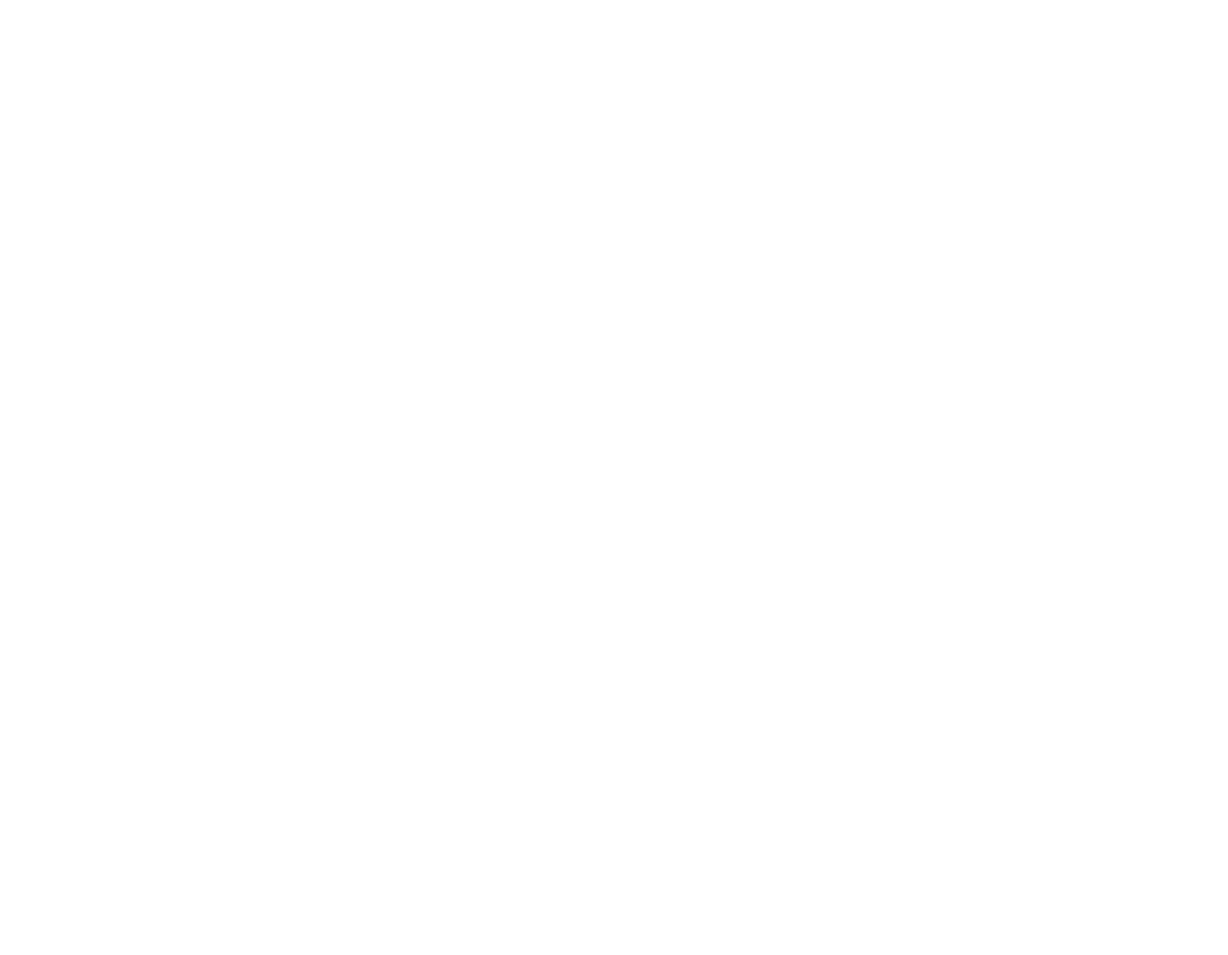
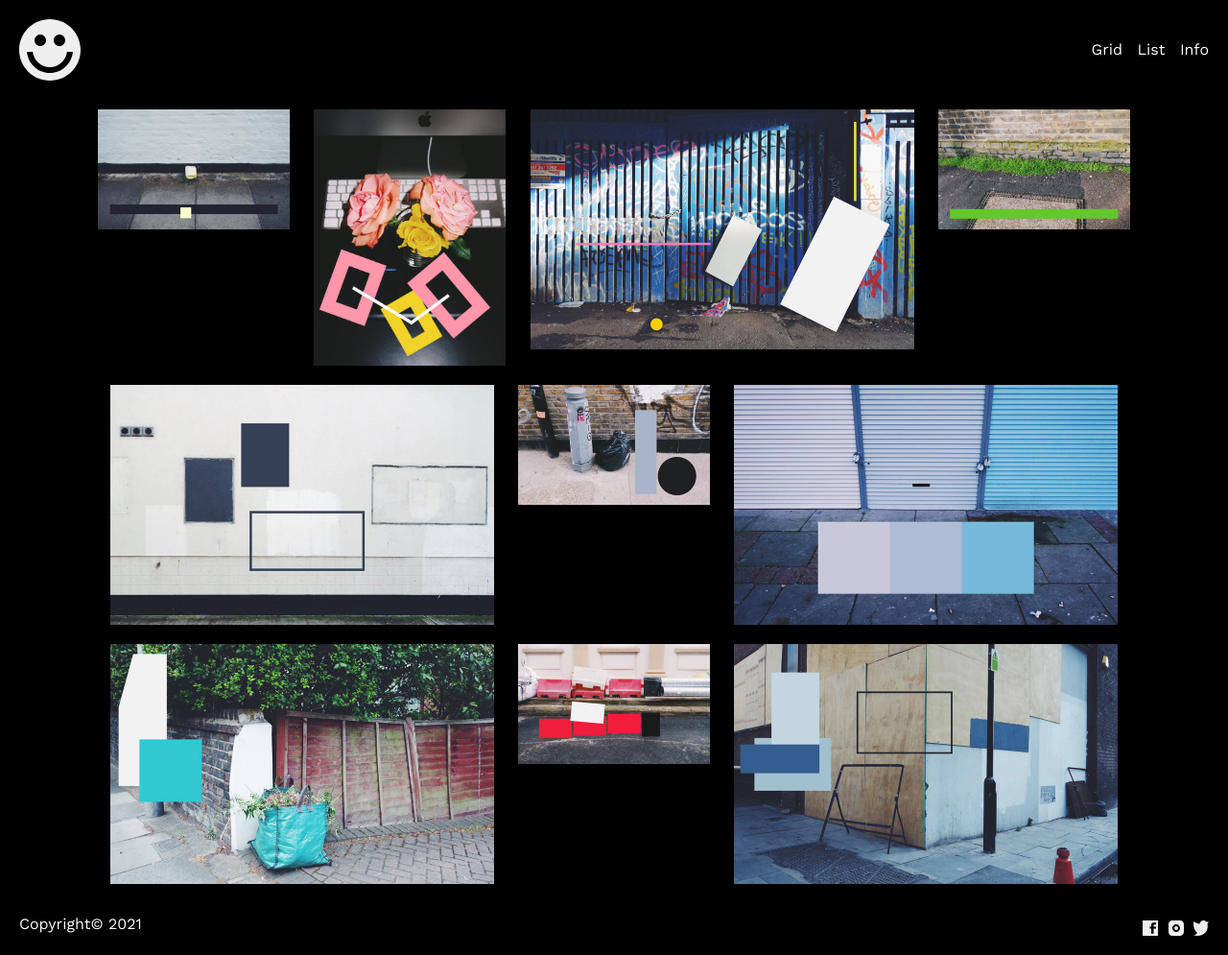
Before and after one commit to piokylo/Boyce, a website: page index.html in a window 1280 px wide. Shown: the whole page at 96% size. Before the commit the page ends 800 px from the top, so only its background shows below. Drawn offline with nearby package versions, Linux system fonts and the light colour scheme.

Commit message:
cool for ryan

```diff
--- a/index.html
+++ b/index.html
@@ -3,11 +3,92 @@
 
 
 <head>
-<meta name="viewport" content="width=device-width, initial-scale=1">
-<title>Boyce</title>
-<link rel="stylesheet" href="style.css">
+    <meta name="viewport" content="width=device-width, initial-scale=1">
+    <title>Boyce</title>
+    <link rel="stylesheet" href="style.css">
 </head>
+
 <body>
+    <header>
+        <h1>
 
+            <img src="img/logo.svg" alt="logo ">
+        </h1>
+        <nav>
+            <a href="grid.htmal" class="selected">Grid</a>
+            <a href="list.html" class="selected" >List</a>
+            <a href="info.html" class="selected">Info</a>
+        </nav>
+
+    </header>
+    <section class="photos">
+
+        <div class="photo">
+
+            <img src="img/image_1.jpg" alt="">
+        </div>
+
+        <div class="photo small">
+
+            <img src="img/image_2.jpg" alt="">
+        </div>
+
+        <div class="photo large">
+
+            <img src="img/image_3.jpg" alt="">
+        </div>
+
+        <div class="photo small">
+
+            <img src="img/image_4.jpg" alt="">
+        </div>
+
+        <div class="photo large">
+
+            <img src="img/image_5.jpg" alt="">
+        </div>
+
+        <div class="photo">
+
+            <img src="img/image_6.jpg" alt="">
+        </div>
+
+        <div class="photo large ">
+
+            <img src="img/image_7.jpg" alt="">
+        </div>
+
+        <div class="photo large ">
+
+            <img src="img/image_8.jpg" alt="">
+        </div>
+
+        <div class="photo ">
+
+            <img src="img/image_9.jpg" alt="">
+        </div>
+
+        <div class="photo large">
+
+            <img src="img/image_10.jpg" alt="">
+        </div>
+
+    </section>
+    <footer>
+        <p>Copyright&copy; 2021</p>
+        <nav>
+            <a href="https://facebook.com">
+                <img src="img/icon-facebook.svg" alt="fb">
+            </a>
+            <a href="https://instagram.com">
+                <img src="img/icon-instagram.svg" alt="ig">
+            </a>
+            <a href="https://twitter.com">
+                <img src="img/icon-twitter.svg" alt="t">
+            </a>
+        </nav>
+
+    </footer>
 </body>
+
 </html>
--- a/style.css
+++ b/style.css
@@ -1,3 +1,5 @@
+@import url('https://fonts.googleapis.com/css2?family=Work+Sans:wght@100;200;300;400;500;600;700;800;900&display=swap');
+
 /* reset to base styles */
 html,
 body,
@@ -148,3 +150,91 @@ select {
     -webkit-font-smoothing: antialiased;
     text-rendering: optimizeLegibility;
 }
+
+
+
+body {
+
+    font-family: Work Sans;
+    font-size: 16px;
+    line-height: 1.5;
+    color: #fff;
+    background-color: #000;
+    padding-top: 104px;
+}
+
+header nav>a{
+
+    text-decoration: none;
+    color: #fff;
+    margin-left: 10px;
+}
+
+header {
+
+    overflow: hidden;
+    position: fixed;
+    top: 0;
+    left: 0;
+    width: 100%;
+    padding: 20px
+}
+header h1 {
+
+    float: left;
+    width: 64px;
+}
+header nav{
+    float: right;
+    margin-top: 20px;
+}
+
+.selected:hover {
+
+    border-bottom: solid 2px #fff;
+    padding-bottom: 3px;
+}
+
+.photo {
+    display: inline-block;
+    vertical-align: top;
+    width: 200px;
+    margin: 10px;
+}
+
+.small {
+
+    width: 200px;
+}
+.large {
+
+    width: 400px;
+}
+
+footer {
+
+    overflow: hidden;
+    padding: 20px;
+}
+footer p {
+    float: left;
+}
+footer nav{
+
+    float: right;
+}
+
+footer nav a{
+    width: 16px;
+    margin-left: 5px;
+    display: inline-block;
+}
+
+footer nav img {
+
+
+}
+
+.photos {
+    text-align: center;
+}
```
Also changed, not shown: dist/index.html, dist/style.css.
